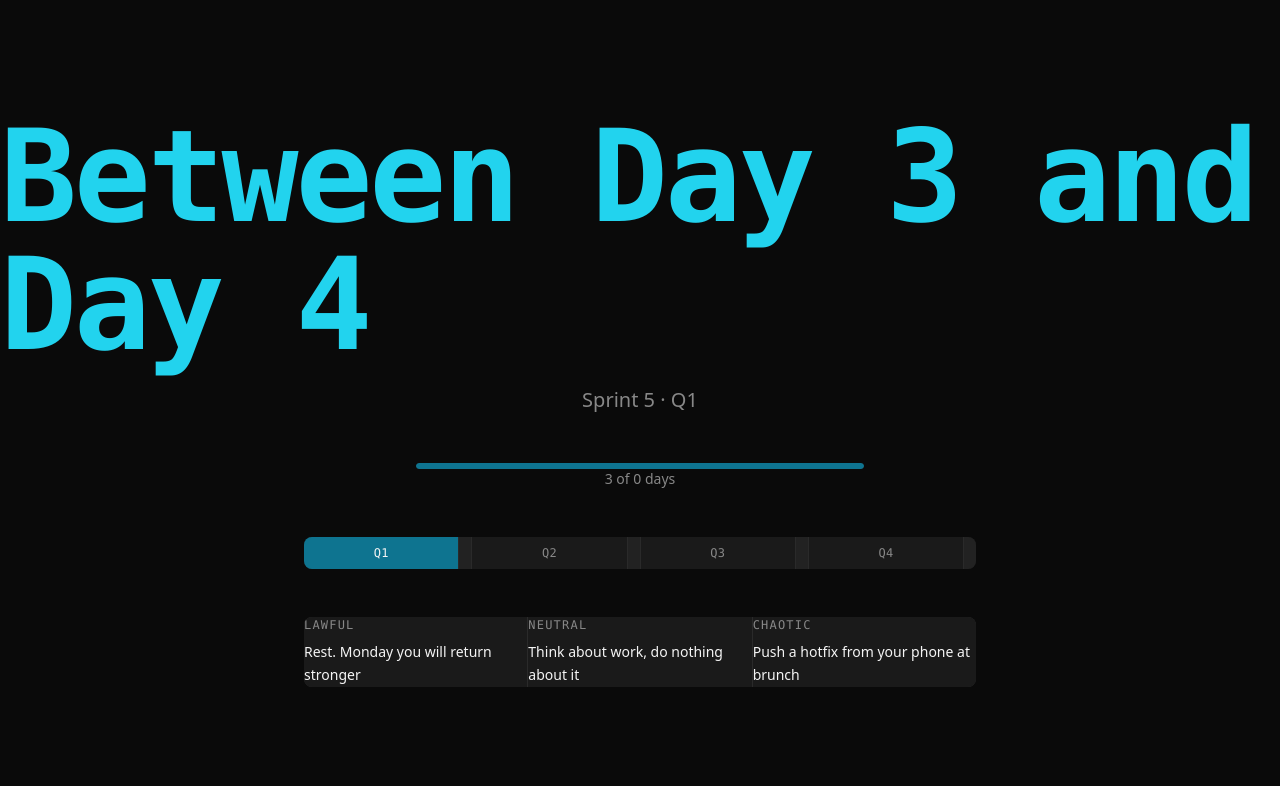
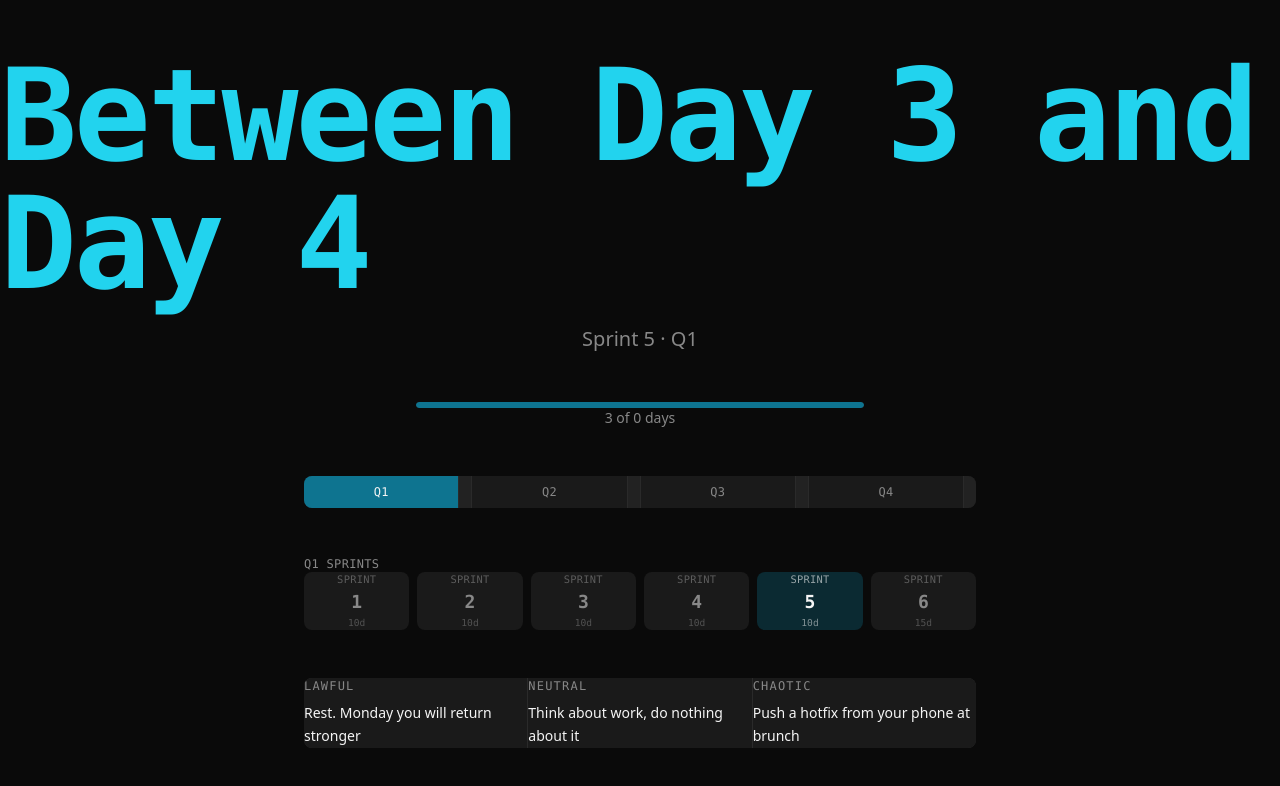
Before and after one commit to sacortesh/project-tell-me-the-sprint-day, a Next.js app: page / in a window 1280 px wide. Shown: the top 786 px of the page. Built offline with nearby package versions, Linux system fonts and the light colour scheme.

Commit message:
feat(ui): add sprint calendar grid component [phase-3.2]

```diff
--- a/src/app/page.tsx
+++ b/src/app/page.tsx
@@ -5,6 +5,7 @@ import SprintDayHero from "@/components/SprintDayHero";
 import SprintAlignmentBox from "@/components/SprintAlignmentBox";
 import SprintProgress from "@/components/SprintProgress";
 import QuarterTimeline from "@/components/QuarterTimeline";
+import SprintCalendar from "@/components/SprintCalendar";
 
 export const dynamic = "force-dynamic";
 export const revalidate = 3600;
@@ -18,6 +19,7 @@ export default function Home() {
       <SprintDayHero info={info} />
       <SprintProgress info={info} />
       <QuarterTimeline info={info} config={DEFAULT_CONFIG} />
+      <SprintCalendar info={info} config={DEFAULT_CONFIG} />
       <SprintAlignmentBox tips={tips} />
     </div>
   );
--- /dev/null
+++ b/src/components/SprintCalendar.tsx
@@ -0,0 +1,189 @@
+import type { SprintConfig, SprintInfo } from "@/lib/sprint-config";
+
+const WEEKS_PER_QUARTER = 13;
+const DAYS_PER_WEEK = 7;
+const WORK_DAYS_PER_WEEK = 5;
+const MS_PER_DAY = 86_400_000;
+
+function parseUTCDate(iso: string): Date {
+  const [y, m, d] = iso.split("-").map(Number);
+  return new Date(Date.UTC(y, m - 1, d));
+}
+
+function isWeekendDay(date: Date): boolean {
+  const dow = date.getUTCDay();
+  return dow === 0 || dow === 6;
+}
+
+interface SprintBlock {
+  sprintNumber: number;
+  workingDays: number;
+  startDate: Date;
+  endDate: Date;
+}
+
+/**
+ * Compute the sprint blocks for a given quarter.
+ * Returns an array of sprints with their number, working day count, and date range.
+ */
+function getQuarterSprints(
+  quarter: number,
+  config: SprintConfig
+): SprintBlock[] {
+  const configStart = parseUTCDate(config.startDate);
+  const quarterCalDays = WEEKS_PER_QUARTER * DAYS_PER_WEEK; // 91
+  const workDaysPerQuarter = WEEKS_PER_QUARTER * WORK_DAYS_PER_WEEK; // 65
+
+  // Compute calendar-day offset to the start of this quarter
+  const buffers = [
+    config.bufferWeeks.afterQ1,
+    config.bufferWeeks.afterQ2,
+    config.bufferWeeks.afterQ3,
+    config.bufferWeeks.afterQ4,
+  ];
+
+  let calOffset = 0;
+  let sprintCounter = 1;
+  for (let q = 0; q < quarter - 1; q++) {
+    calOffset += quarterCalDays;
+    const sprintsInQ = Math.floor(workDaysPerQuarter / config.sprintLengthDays);
+    sprintCounter += sprintsInQ;
+    calOffset += buffers[q] * DAYS_PER_WEEK;
+  }
+
+  const quarterStart = new Date(configStart.getTime() + calOffset * MS_PER_DAY);
+  const sprintsInQuarter = Math.floor(
+    workDaysPerQuarter / config.sprintLengthDays
+  );
+  const remainderDays =
+    workDaysPerQuarter - sprintsInQuarter * config.sprintLengthDays;
+
+  const blocks: SprintBlock[] = [];
+  let dayPtr = quarterStart;
+
+  for (let s = 0; s < sprintsInQuarter; s++) {
+    const isLast = s === sprintsInQuarter - 1;
+    const targetWD = isLast
+      ? config.sprintLengthDays + remainderDays
+      : config.sprintLengthDays;
+
+    const startDate = dayPtr;
+    let wdCount = 0;
+    let calDays = 0;
+
+    while (wdCount < targetWD) {
+      const d = new Date(dayPtr.getTime() + calDays * MS_PER_DAY);
+      if (!isWeekendDay(d)) wdCount++;
+      calDays++;
+    }
+
+    // endDate is the last working day (back up from the calDays pointer)
+    // calDays now points one past the last counted day
+    let endOffset = calDays - 1;
+    let endDate = new Date(dayPtr.getTime() + endOffset * MS_PER_DAY);
+    // Make sure we land on a working day
+    while (isWeekendDay(endDate) && endOffset > 0) {
+      endOffset--;
+      endDate = new Date(dayPtr.getTime() + endOffset * MS_PER_DAY);
+    }
+
+    blocks.push({
+      sprintNumber: sprintCounter + s,
+      workingDays: targetWD,
+      startDate,
+      endDate,
+    });
+
+    dayPtr = new Date(dayPtr.getTime() + calDays * MS_PER_DAY);
+    // Skip any trailing weekend days to start next sprint on a weekday
+    while (isWeekendDay(dayPtr)) {
+      dayPtr = new Date(dayPtr.getTime() + MS_PER_DAY);
+    }
+  }
+
+  return blocks;
+}
+
+function formatShortDate(date: Date): string {
+  const months = [
+    "Jan",
+    "Feb",
+    "Mar",
+    "Apr",
+    "May",
+    "Jun",
+    "Jul",
+    "Aug",
+    "Sep",
+    "Oct",
+    "Nov",
+    "Dec",
+  ];
+  return `${months[date.getUTCMonth()]} ${date.getUTCDate()}`;
+}
+
+export default function SprintCalendar({
+  info,
+  config,
+}: {
+  info: SprintInfo;
+  config: SprintConfig;
+}) {
+  if (info.isBufferWeek) return null;
+
+  const blocks = getQuarterSprints(info.quarter, config);
+
+  return (
+    <div className="w-full max-w-2xl">
+      <h3 className="text-xs font-mono text-text-muted mb-3 tracking-wide uppercase">
+        Q{info.quarter} Sprints
+      </h3>
+      <div className="grid grid-cols-3 gap-2 sm:grid-cols-6">
+        {blocks.map((block) => {
+          const isCurrent =
+            !info.isWeekend && info.sprintNumber === block.sprintNumber;
+          const isWeekendCurrent =
+            info.isWeekend &&
+            info.weekendContext &&
+            (info.weekendContext.lastSprintNumber === block.sprintNumber ||
+              info.weekendContext.nextSprintNumber === block.sprintNumber);
+
+          return (
+            <div
+              key={block.sprintNumber}
+              className={`group relative flex flex-col items-center justify-center rounded-lg py-3 transition-colors cursor-default ${
+                isCurrent
+                  ? "bg-accent-dim text-text ring-1 ring-accent/40"
+                  : isWeekendCurrent
+                    ? "bg-accent-dim/30 text-text"
+                    : "bg-surface text-text-muted hover:bg-surface/80"
+              }`}
+            >
+              <span className="text-[0.65rem] font-mono uppercase tracking-wide opacity-60">
+                Sprint
+              </span>
+              <span
+                className={`text-lg font-mono font-bold ${
+                  isCurrent ? "text-accent" : ""
+                }`}
+              >
+                {block.sprintNumber}
+              </span>
+              <span className="text-[0.6rem] font-mono opacity-50">
+                {block.workingDays}d
+              </span>
+
+              {/* Tooltip on hover */}
+              <div className="absolute bottom-full left-1/2 -translate-x-1/2 mb-2 hidden group-hover:block z-10">
+                <div className="bg-bg-subtle text-text text-xs font-mono px-2 py-1 rounded border border-border whitespace-nowrap">
+                  {formatShortDate(block.startDate)} –{" "}
+                  {formatShortDate(block.endDate)}
+                </div>
+              </div>
+            </div>
+          );
+        })}
+      </div>
+    </div>
+  );
+}
```
